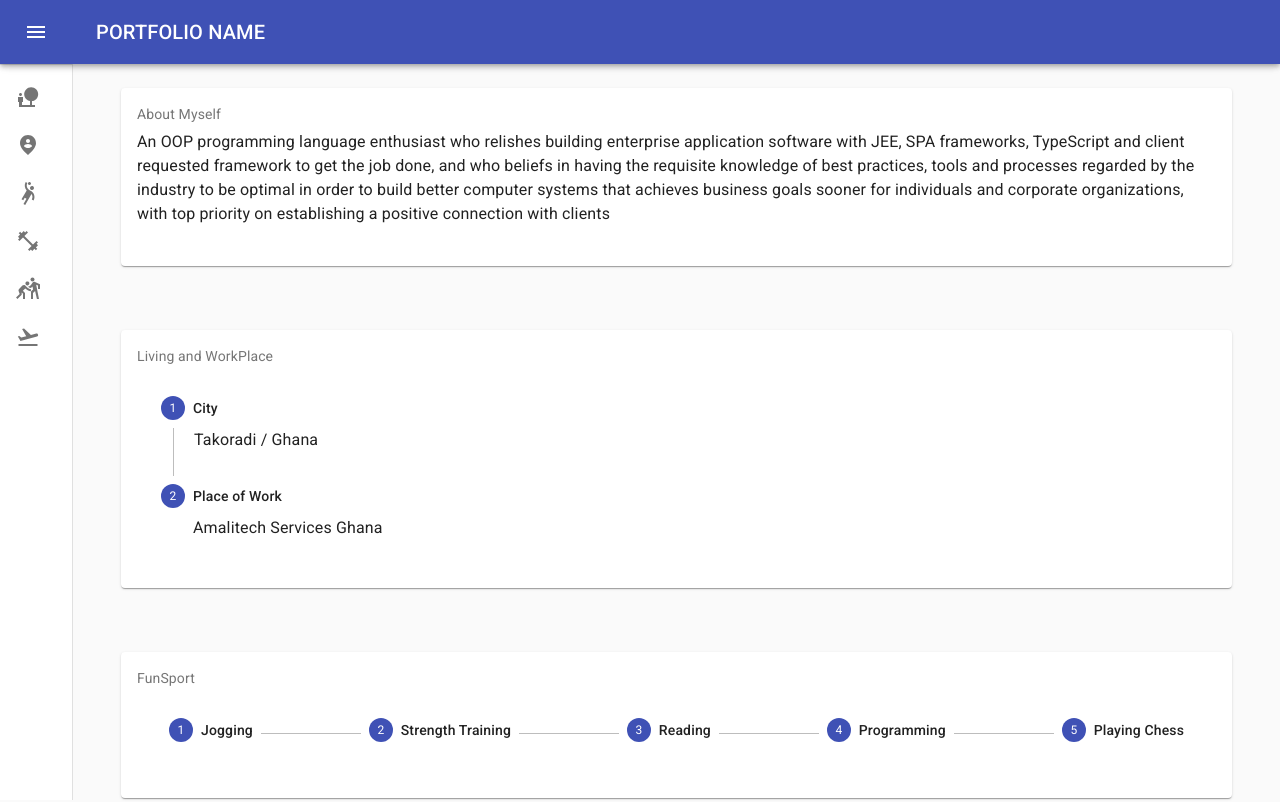
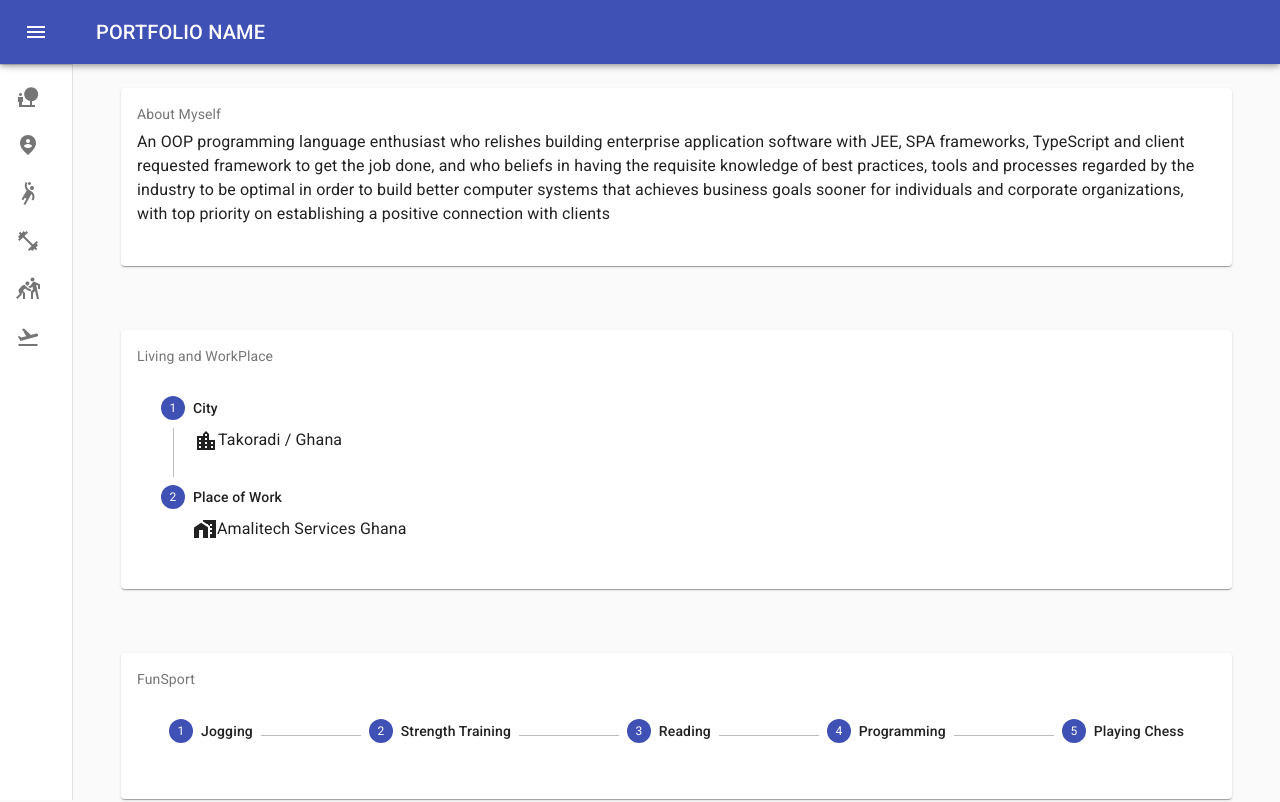
Before and after one commit to natcobbinah/samplePortfoliodesign, a React (Create React App) app: page / in a window 1280 px wide. Shown: the top 802 px of the page. Built offline with nearby package versions, Linux system fonts and the light colour scheme.

Commit message:
stepper icons modification process

```diff
--- a/src/livingandWorkplace.js
+++ b/src/livingandWorkplace.js
@@ -9,6 +9,14 @@ import Stepper from '@material-ui/core/Stepper';
 import Step from '@material-ui/core/Step';
 import StepLabel from '@material-ui/core/StepLabel';
 import StepContent from '@material-ui/core/StepContent';
+
+import LocationCitySharpIcon from '@material-ui/icons/LocationCitySharp';
+import HomeWorkSharpIcon from '@material-ui/icons/HomeWorkSharp';
+
+const workIcons = [
+  <LocationCitySharpIcon/>,
+  <HomeWorkSharpIcon/>
+]
 
 const useStyles = makeStyles({
   root: {
@@ -55,7 +63,7 @@ export default function LivingandWorkPlace() {
           <Step key={data} active={true}>
             <StepLabel>{data}</StepLabel>
             <StepContent>
-              <Typography>{livingandWorkContentData[i]}</Typography>
+              <Typography>{workIcons[i] }{livingandWorkContentData[i]}</Typography>
               <div className={classes.actionsContainer}></div>
             </StepContent>
           </Step>
```
